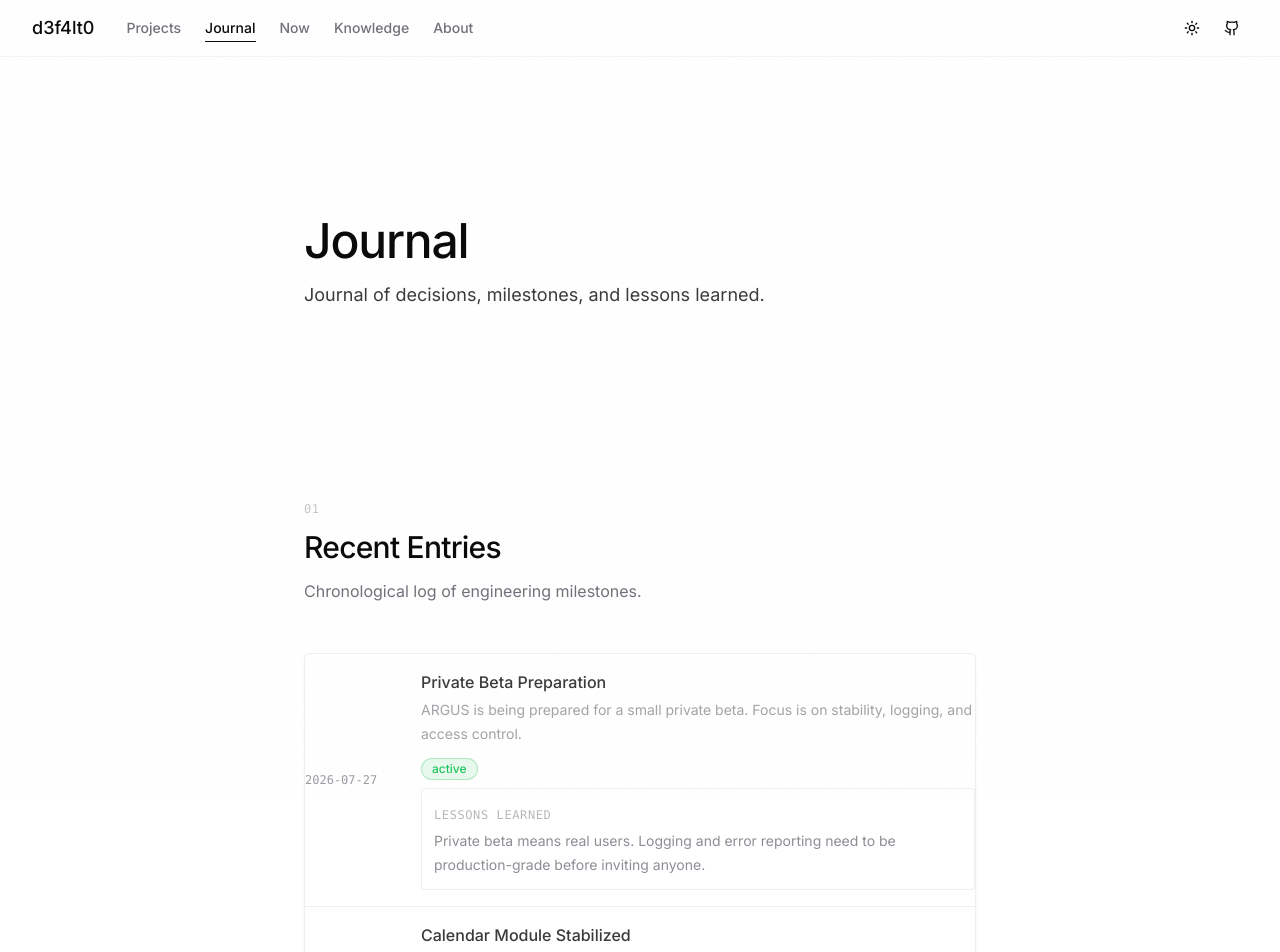
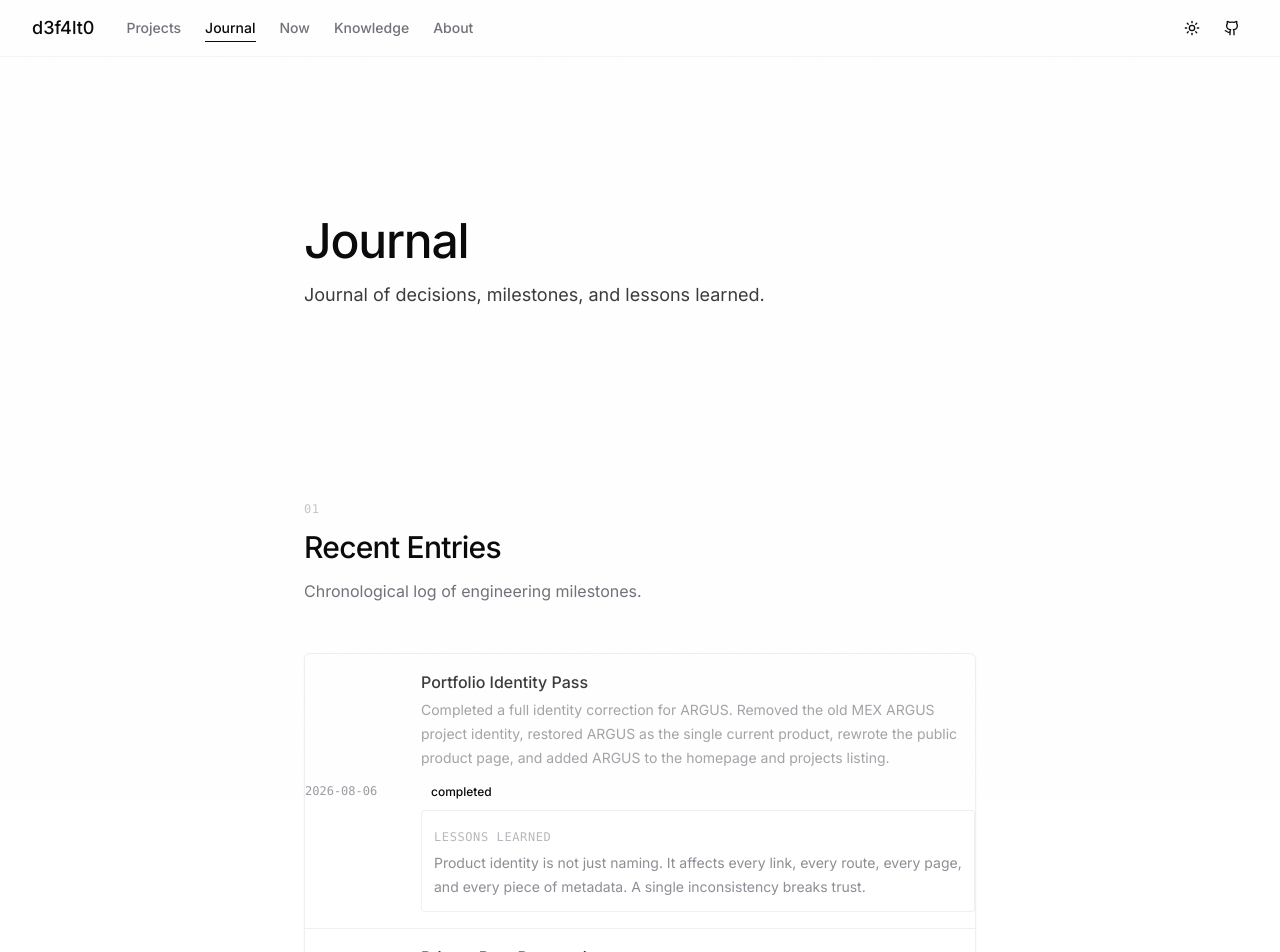
Before and after one commit to d3f4lt0/d3f4lt0.dev, a Next.js app: page /journal in a window 1280 px wide. Shown: the top 952 px of the page. Built offline with nearby package versions, Linux system fonts and the light colour scheme.

Commit message:
feat: add journal entry for portfolio identity pass

```diff
--- a/src/app/(site)/journal/page.tsx
+++ b/src/app/(site)/journal/page.tsx
@@ -37,6 +37,13 @@ interface JournalEntry {
 }
 
 const journalEntries: JournalEntry[] = [
+  {
+    date: '2026-08-06',
+    title: 'Portfolio Identity Pass',
+    summary: 'Completed a full identity correction for ARGUS. Removed the old MEX ARGUS project identity, restored ARGUS as the single current product, rewrote the public product page, and added ARGUS to the homepage and projects listing.',
+    lessonsLearned: 'Product identity is not just naming. It affects every link, every route, every page, and every piece of metadata. A single inconsistency breaks trust.',
+    status: 'completed',
+  },
   {
     date: '2026-07-27',
     title: 'Private Beta Preparation',
```
